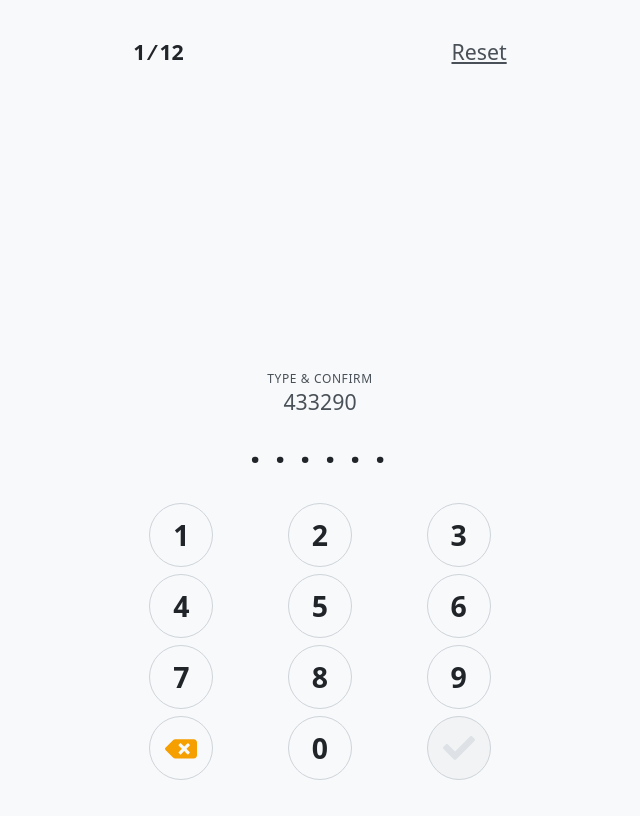
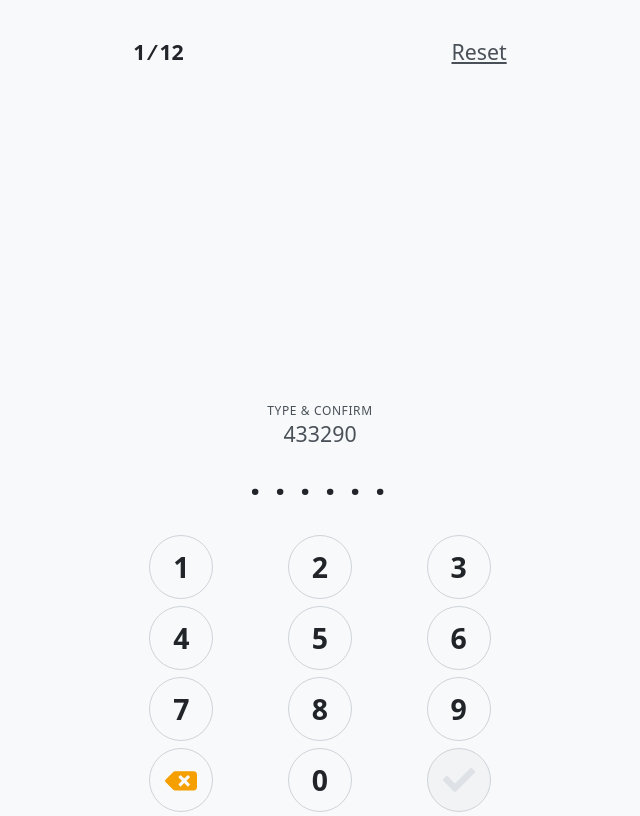
Before and after one commit to saneef/numeric-keypads, a Svelte app: page / in a window 1280 px wide. Shown: the whole page, without its empty margins (320-960 px from the left). Built offline with nearby package versions, Linux system fonts and the light colour scheme.

Commit message:
refactor(app): removes dependency on vh

```diff
--- a/src/App.svelte
+++ b/src/App.svelte
@@ -28,20 +28,22 @@
 		margin: 0;
 		font-family: system-ui;
 		background-color: var(--color-gray-0);
+		padding-top: env(safe-area-inset-top);
+		padding-bottom: env(safe-area-inset-bottom);
+		padding-left: env(safe-area-inset-left);
+		padding-right: env(safe-area-inset-right);
 	}
 
 	.bounds {
+		height: 100%;
+		display: grid;
+		grid-template: 1fr / 1fr;
 		margin-left: auto;
 		margin-right: auto;
 		max-width: 26rem;
 	}
 
 	.grid {
-		min-height: 96vh;
-		padding-top: env(safe-area-inset-top);
-		padding-bottom: env(safe-area-inset-bottom);
-		padding-left: env(safe-area-inset-left);
-		padding-right: env(safe-area-inset-right);
 		display: grid;
 		grid-template-rows: auto 1fr;
 	}
```
